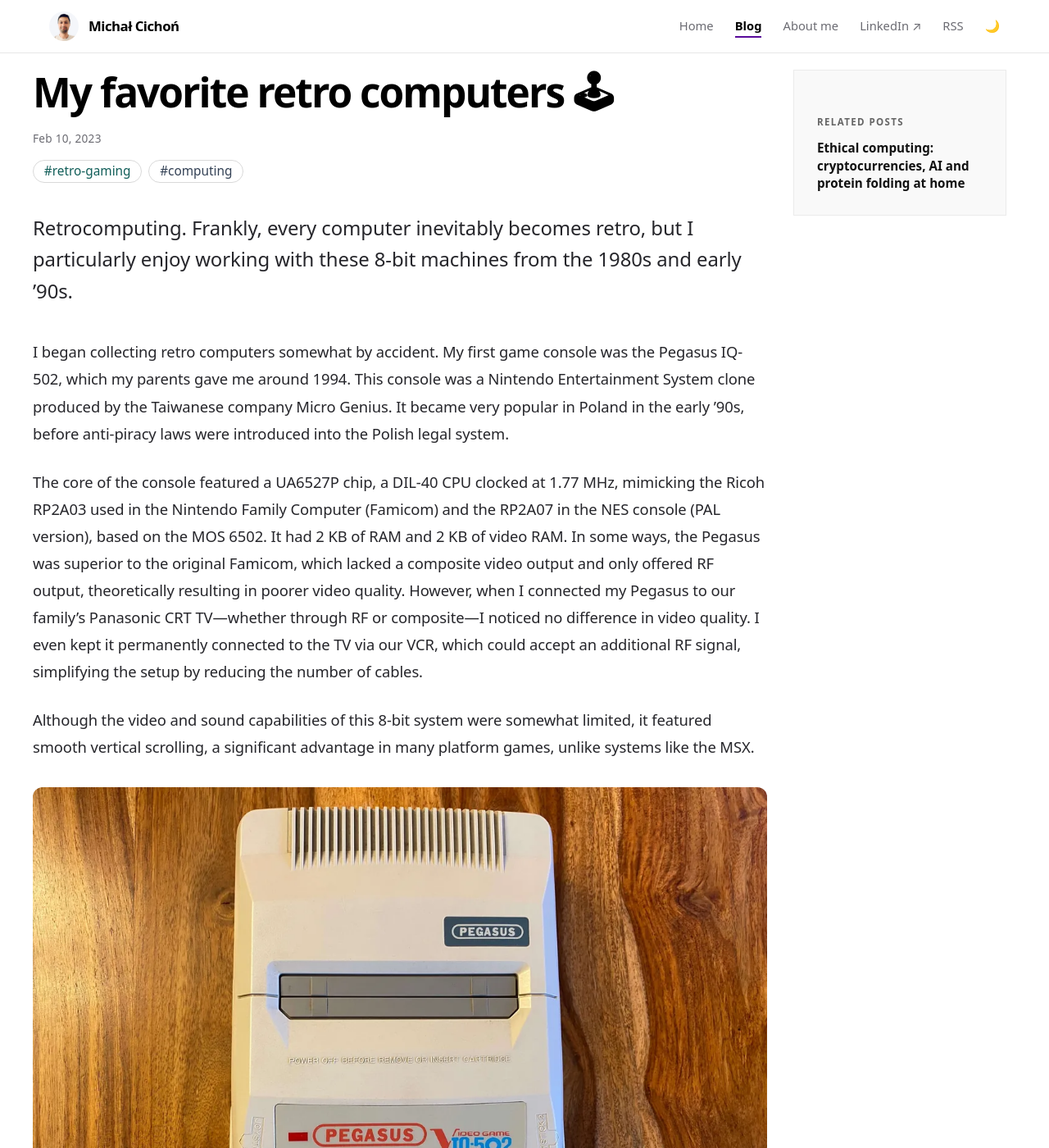
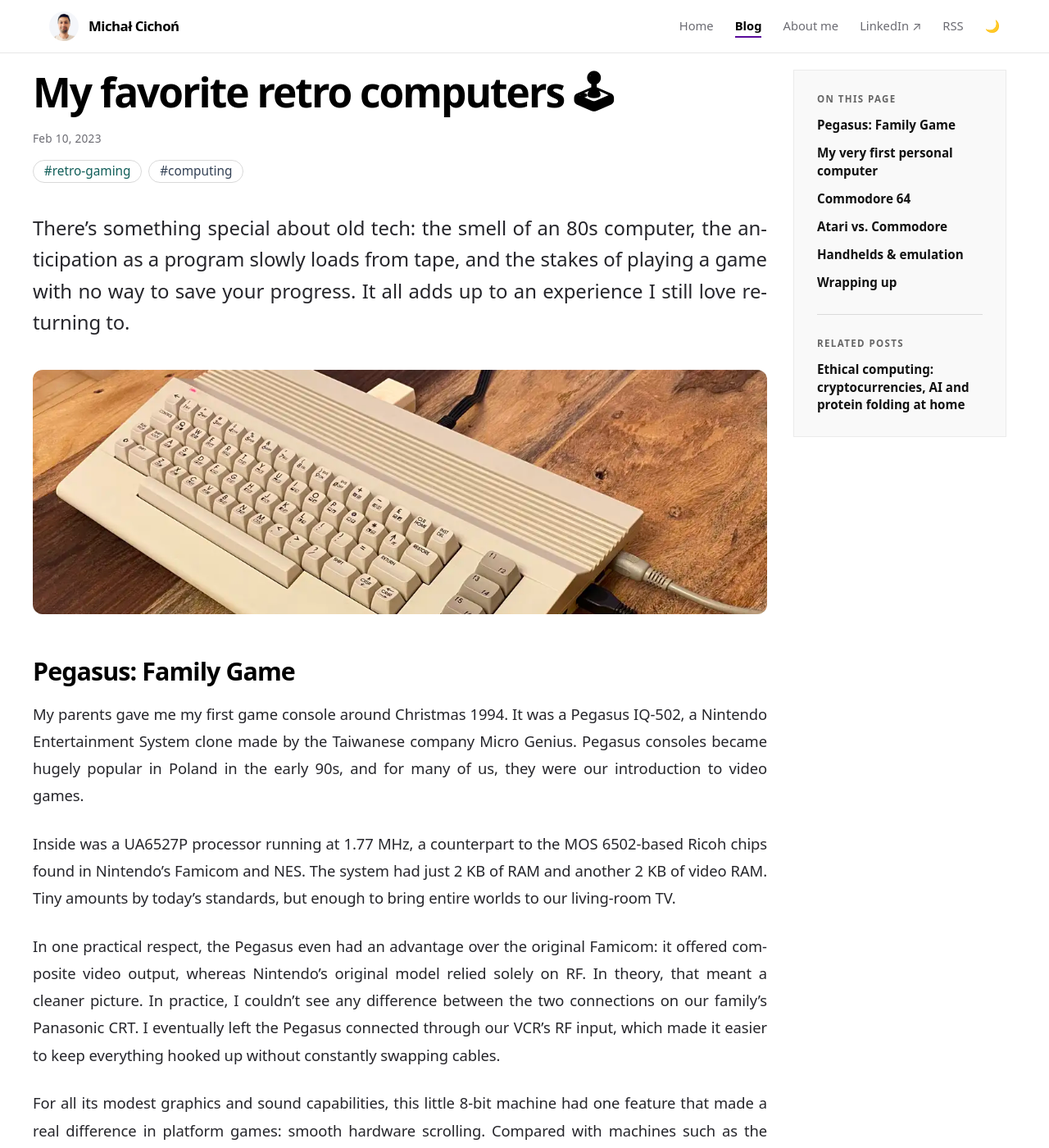
Before and after one commit to michalcichon/michalcichon.github.io, a Jekyll site: the page built from _posts/2023-02-10-my-favorite-retro-computers.md, in a window 1280 px wide and 1400 px high. Shown: the whole window at 82% size. Built offline with Jekyll 4.4.1, drawn with Linux system fonts in a browser that asks for light colours; comment, search, counter and statistics services are not loaded; some of the changed text lies outside the part shown.

Commit message:
Old art improvements, justified text, scrollable code blocks (#94)
* Justify and hyphenate post paragraphs

Co-Authored-By: Claude Sonnet 5.5 <noreply@anthropic.com>

* Make code blocks scroll horizontally

Co-Authored-By: Claude Sonnet 5.5 <noreply@anthropic.com>

* Old art improvements

Co-Authored-By: Claude Sonnet 5.5 <noreply@anthropic.com>

---------

Co-authored-by: Claude Sonnet 5.5 <noreply@anthropic.com>

```diff
--- a/_posts/2023-02-10-my-favorite-retro-computers.md
+++ b/_posts/2023-02-10-my-favorite-retro-computers.md
@@ -7,60 +7,90 @@ background: "#ffffff"
 categories: retro
 keywords: retrogaming, retrocomputing, retro, old computers
 tags: retro-gaming computing
-image: "assets/2023-02-10/Commodore64-3.webp" # Image for RSS
+image: "assets/2023-02-10/banner.webp" # Image for RSS
 comments: true
 ---
 
-**Retrocomputing. Frankly, every computer inevitably becomes retro, but I particularly enjoy working with these 8-bit machines from the 1980s and early '90s.**
+**There’s something special about old tech: the smell of an 80s computer, the anticipation as a program slowly loads from tape, and the stakes of playing a game with no way to save your progress. It all adds up to an experience I still love returning to.**
 
-I began collecting retro computers somewhat by accident. My first game console was the Pegasus IQ-502, which my parents gave me around 1994. This console was a Nintendo Entertainment System clone produced by the Taiwanese company Micro Genius. It became very popular in Poland in the early '90s, before anti-piracy laws were introduced into the Polish legal system.
+<div class="article-hero">
+  <img src="{{site.url}}/assets/2023-02-10/banner.webp" alt="My retro computer collection" style="object-position: center -85px;">
+</div>
 
-The core of the console featured a UA6527P chip, a DIL-40 CPU clocked at 1.77 MHz, mimicking the Ricoh RP2A03 used in the Nintendo Family Computer (Famicom) and the RP2A07 in the NES console (PAL version), based on the MOS 6502. It had 2 KB of RAM and 2 KB of video RAM. In some ways, the Pegasus was superior to the original Famicom, which lacked a composite video output and only offered RF output, theoretically resulting in poorer video quality. However, when I connected my Pegasus to our family's Panasonic CRT TV—whether through RF or composite—I noticed no difference in video quality. I even kept it permanently connected to the TV via our VCR, which could accept an additional RF signal, simplifying the setup by reducing the number of cables.
+## Pegasus: Family Game
 
-Although the video and sound capabilities of this 8-bit system were somewhat limited, it featured smooth vertical scrolling, a significant advantage in many platform games, unlike systems like the MSX.
+My parents gave me my first game console around Christmas 1994. It was a Pegasus IQ-502, a Nintendo Entertainment System clone made by the Taiwanese company Micro Genius. Pegasus consoles became hugely popular in Poland in the early 90s, and for many of us, they were our introduction to video games.
+
+Inside was a UA6527P processor running at 1.77 MHz, a counterpart to the MOS 6502-based Ricoh chips found in Nintendo’s Famicom and NES. The system had just 2 KB of RAM and another 2 KB of video RAM. Tiny amounts by today’s standards, but enough to bring entire worlds to our living-room TV.
+
+In one practical respect, the Pegasus even had an advantage over the original Famicom: it offered composite video output, whereas Nintendo’s original model relied solely on RF. In theory, that meant a cleaner picture. In practice, I couldn’t see any difference between the two connections on our family’s Panasonic CRT. I eventually left the Pegasus connected through our VCR’s RF input, which made it easier to keep everything hooked up without constantly swapping cables.
+
+For all its modest graphics and sound capabilities, this little 8-bit machine had one feature that made a real difference in platform games: smooth hardware scrolling. Compared with machines such as the original MSX, it could make moving through a game world feel remarkably fluid.
 
 ![Pegasus IQ-502]({{site.url}}/assets/2023-02-10/Pegasus_IQ-502.webp)
 
-As a child, I viewed home consoles as less valuable compared to home computers due to their lack of keyboards and inability to program. My first personal computer was the **Atari 800XL**, which I received from my uncle after my cousins upgraded to the Commodore Amiga 500. The old 8-bit machine was just collecting dust. Since I had no software, I was compelled to write my own programs to derive any enjoyment from it. The Atari 800XL, a continuation of the Atari 8-bit systems designed in 1979, uses the same CPU but offers significantly more RAM—64 KB. I could use a tape recorder to save my programs, which was extremely convenient compared to the Pegasus, which only supported read-only cartridges.
+My Famicom cartridge collection isn’t huge, but I’ve managed to find almost all my childhood favorites. Unfortunately, none of my original cartridges survived, but they were at least findable on eBay. 😄
+
+My all-time favorites are **Super Mario Bros.**, the first game I ever played on a console, and **Tiny Toon Adventures**, which was on the very first cartridge I bought with my mom. I also have a few Chinese “reproductions” from AliExpress, similar to the cartridges we could buy in Polish shops in the early ’90s. Well, maybe today they have a slightly more games.
+
+![NES Cartridges]({{site.url}}/assets/2023-02-10/NES_Carts.webp)
+
+## My very first personal computer
+
+As a child, I thought home computers had more to offer than consoles: they had keyboards, and you could program them. My first personal computer was an **Atari 800XL**, which my uncle gave me after my cousins upgraded to a Commodore Amiga 500. Their old 8-bit machine had been collecting dust, but for me, it opened up a whole new world.
+
+Since I had no software for it, I had to write my own programs to get any enjoyment out of it. The 800XL was part of Atari’s 8-bit computer family, introduced in 1979. Like the Pegasus, it used a processor from the 6502 family, but it had considerably more RAM: 64 KB. I could also save my programs to tape and load them again later—a significant step up from the Pegasus, where I could only play whatever was on a cartridge.
 
 The main components of the Atari include a MOS 6502 CPU clocked at 1.77 MHz (the PAL version; the NTSC version was slightly faster) and a 10 KB ROM containing the OS. It features two video chips: ANTIC, which supports 8 graphics modes ranging from resolutions of 40×24 to 320×192 pixels in 2 or 4 colors, and GTIA, which offers 11 graphics modes with resolutions from 40×24 to 320×192 pixels in 2, 4, or 16 colors. Impressively, it can display up to 256 colors on the screen.
 
 ![Atari 800XL]({{site.url}}/assets/2023-02-10/Atari800XL.webp)
 
-When I got my first PC in 2001, I packed up all my older equipment and stored it in the attic. It wasn't until 17 years later, around 2018, that I rediscovered everything. My Atari still works perfectly to this day. Occasionally, I connect it to my modern TV using a video converter or to an HDMI monitor via my old Pioneer DVD Recorder. In 2020, I thoroughly cleaned the inside of the computer using isopropyl alcohol.
+When I got my first PC in 2001, I packed away my older machines and stored them in the attic. They stayed there for the next 17 years, until I rediscovered them in 2018.
+
+My Atari still works perfectly to this day. All it needed was a little care: in 2020, I cleaned the keyboard and circuit board with isopropyl alcohol. These days, I connect it to a 14-inch Sanyo CRT TV, or a modern TV through a video converter. Whichever screen I use, there’s something satisfying about returning to the same machine I used as a child.
+
+## Commodore 64
+
+I first experienced the Commodore 64 as an adult. I had neither owned one nor even seen one in person during the 1990s, but I’d heard plenty of stories from people who had. The sheer variety of software and games available for it always fascinated me.
+
+My machine is a Commodore 64C, a later model from the early 1990s that retains compatibility with the original 1982 “breadbin” C64. Inside, it has a revised SID sound chip and a more compact motherboard, with higher-capacity memory chips reducing the number of components needed.
+
+Comparing its graphics capabilities with those of the Atari 800XL isn’t straightforward. The Atari offers a broader color palette and a wider range of graphics modes, while the C64 has a more flexible hardware sprite system—a major advantage for moving characters and objects around the screen. Each machine has its strengths, and which produces better-looking games remains a favorite topic of debate among enthusiasts.
+
+Both computers have 64 KB of RAM and processors from the MOS 6502 family, though their implementations differ. The Atari runs at a higher nominal clock speed, but that alone doesn’t tell the whole story: the custom graphics and sound hardware plays a huge part in what each machine can do.
 
 ![Commodore 64]({{site.url}}/assets/2023-02-10/Commodore64.webp)
 
-The **Commodore 64** is a recent acquisition for me. Although I never owned a Commodore computer in the 1990s nor saw one in person, I had heard many stories from people who did. The wide variety of apps and games that were available for this system always astounded me. My C64, also known as the C64-C, is a later model from the early 1990s but remains fully compatible with the original 1982 "bread bin" Commodore 64. The SID audio chip in this model has been upgraded, and the motherboard has been slightly reconfigured and made more compact (fewer RAM chips are used because a single component can now hold more memory).
+I love the sound of the SID chip. It has three voices, each capable of producing sawtooth, triangle, pulse, or noise waveforms. Its analog filter helps give it that distinctive character, with subtle differences in sound from one chip to another.
 
-Comparing the video capabilities of the Atari 800XL and the Commodore 64 is challenging. The Atari can render more colors—256 versus only 16 on the C64—and has more video modes. However, the C64 offers superior sprites, which are extremely beneficial for game development. Deciding which is better—more colorful graphics in higher resolutions or less colorful but more detailed graphics—is a subject of ongoing debate.
+To load programs, I use two devices: a **Tapecart**, which connects to the cassette port, and an **SD2IEC**, which loads files from an SD card through the Commodore’s serial IEC port. The SD2IEC doesn’t fully emulate a Commodore disk drive, so compatibility varies, but many games in D64 disk images work directly or have versions patched for it.
 
-Both computers use the same type of CPU, although the Atari's is a slightly modified unit, and the C64's clock is a bit slower. They also have the same amount of RAM.
-
-![Commodore 64 (closer look)]({{site.url}}/assets/2023-02-10/Commodore64-3.webp)
-
-I love the sound of the SID chip. It features three voices, each capable of producing one of four wave types: sawtooth, triangle, rectangle, and white noise. Due to its use of various analog filters, each SID chip sounds slightly different.
-
-I use two separate devices to load programs: the **Tapecart**, which emulates a tape dataset, and the **SD2IEC**, which emulates an IEC device. While the Commodore disk drive isn't fully compatible with the SD2IEC, many D64 images of C64 disks are fully functional or have been patched to work.
-
-Below, you can find footage of me playing some C64 games (captured using my Pioneer DVR-645).
+Below is some footage of me playing C64 games, captured with my Pioneer DVR-645 DVD recorder.
 
 <iframe width="100%" height="500" src="https://www.youtube.com/embed/LaTrxRJUdHk" title="YouTube video player" frameborder="0" allow="accelerometer; autoplay; clipboard-write; encrypted-media; gyroscope; picture-in-picture; web-share" allowfullscreen></iframe>
 
-Back in the '90s, there was significant competition between Atari and Commodore users (the ZX Spectrum was not very popular during my childhood, and the new 16-bit and 32-bit computers were just emerging). However, I am fascinated by both platforms. The Commodore’s tape loading mechanism was easier to improve without hardware modifications and proved more reliable. In contrast, the Atari failed to load programs on about 1 out of every 10 attempts due to some design issues. While the Atari's sound resembled that of an arcade machine, the Commodore’s superior sound capabilities allowed it to create music, which was a significant breakthrough.
+## Atari vs. Commodore
+
+Back in the ’90s, there was a lot of competition between Atari and Commodore users. The ZX Spectrum wasn’t a big part of my childhood, while newer 16-bit and 32-bit machines were only beginning to enter my world. Looking back, though, I find both platforms fascinating.
+
+In my experience, loading programs from tape was more reliable on the Commodore, and loading speeds could be improved through software alone, without modifying the hardware. On the Atari, roughly one in ten attempts would end in a loading error—a frustration I remember well.
+
+Each machine also had its own sound. The Atari’s audio had an arcade-like character that I still enjoy, while the Commodore’s SID chip offered richer possibilities for music, giving many games soundtracks that were memorable in their own right.
+
+## Handhelds & emulation
+
+The only Nintendo handheld I knew about as a child was the Game Boy. Nobody at my school owned one, so we played Pokémon Gold on a PC emulator instead. I didn’t get to play it on a Nintendo handheld until years later, when I bought a Nintendo DSi, almost 14 years after its release. The DSi lets me emulate Game Boy games as well as explore the Nintendo DS library—a platform that sold more than 150 million units across its various models.
 
 ![Nintendo DSi]({{site.url}}/assets/2023-02-10/Nintendo_DSi.webp)
 
-The **Nintendo DSi** was also a recent purchase for me. I bought it very inexpensively and in excellent condition. The only Nintendo handheld I was familiar with from my childhood was the GameBoy. Back then, no one in my school owned one, so we used a PC emulator to play Pokemon Gold. I had never used any actual hardware to play these games until now. The DSi can easily emulate the GameBoy and also run games specifically designed for its platform. Impressively, the total number of Nintendo DS devices sold has reached 150 million.
+Emulation doesn’t quite capture the full experience of using the original hardware, but most of the time, it’s enough for me. There’s no need to dig out a bulky power supply and untangle a pile of cables. Having so many retro systems in my pocket makes it much easier to enjoy them whenever I have a little time to play.
 
-![NES Cartridges]({{site.url}}/assets/2023-02-10/NES_Carts.webp)
+I used to emulate old 8-bit games on my Raspberry Pi 3 Model B+, especially when playing with someone else. These days, though, it’s usually easier to pick up a handheld like the Anbernic RG35XX or Trimui Brick. I own a few of these little devices, and when I reach for one, it’s usually to play Castlevania or Chrono Trigger.
 
-My collection of Famicom cartridges might not be very large, but I have managed to gather almost all my favorite games that I played as a child. Unfortunately, I don’t have the original cartridges I owned back then, so I had to repurchase them. My all-time favorite games are unquestionably Super Mario Bros. (the first game I ever played on a console!) and Tiny Toon Adventures (which was on the very first cartridge I bought with my mom). I also have a few Chinese "reproductions" from AliExpress, which are similar to what we could buy in Polish stores in the early '90s.
+![Anbernic]({{site.url}}/assets/2023-02-10/anbernic.webp)
 
-![Raspberry Pi]({{site.url}}/assets/2023-02-10/Raspberry_Pi.webp)
+## Wrapping up
 
-Last but certainly not least is my Raspberry Pi 3 Model B+. While it’s not a retro computer (the board dates from 2017), I use it to emulate a number of different retro systems, such as the NES (the Pegasus runs games slightly slower than the original system), SNES, Sega Genesis, PC Engine, and Atari VCS.
+What I love most about these 8-bit machines is how much people can still achieve with so little. Their graphics and sound have clear limits, yet developers continue to create impressive games and demos. Active communities keep both platforms alive, releasing new games and finding clever ways to push the hardware further. After more than 40 years, these computers can still surprise us.
 
-What I appreciate most about these 8-bit machines is that, despite their limited video and sound capabilities, they can still be used to create impressive games and demos. There is a thriving community around these machines, and every year, new games are released. We now see applications that utilize the C64 and Atari 800XL's more sophisticated graphic modes, thanks to our deepened understanding of the hardware over the past 40 years.
-
-I am very sentimental about these old computers. Since I still have some space for them, I won’t be giving them away anytime soon, though I definitely won’t be expanding my collection either. 😄
+These old machines also mean a lot to me personally. As long as I have room for them, they’re staying. But I’m definitely not expanding the collection. At least, that’s the plan. 😄
```
Also changed, not shown: css/main.css (+4 -3 lines), assets/2023-02-10/Atari800XL.webp, assets/2023-02-10/Commodore64.webp, assets/2023-02-10/Pegasus_IQ-502.webp, assets/2023-02-10/Raspberry_Pi.webp (deleted), assets/2023-02-10/anbernic.webp (added), assets/2023-02-10/banner.webp (added), css/main.min.css.
